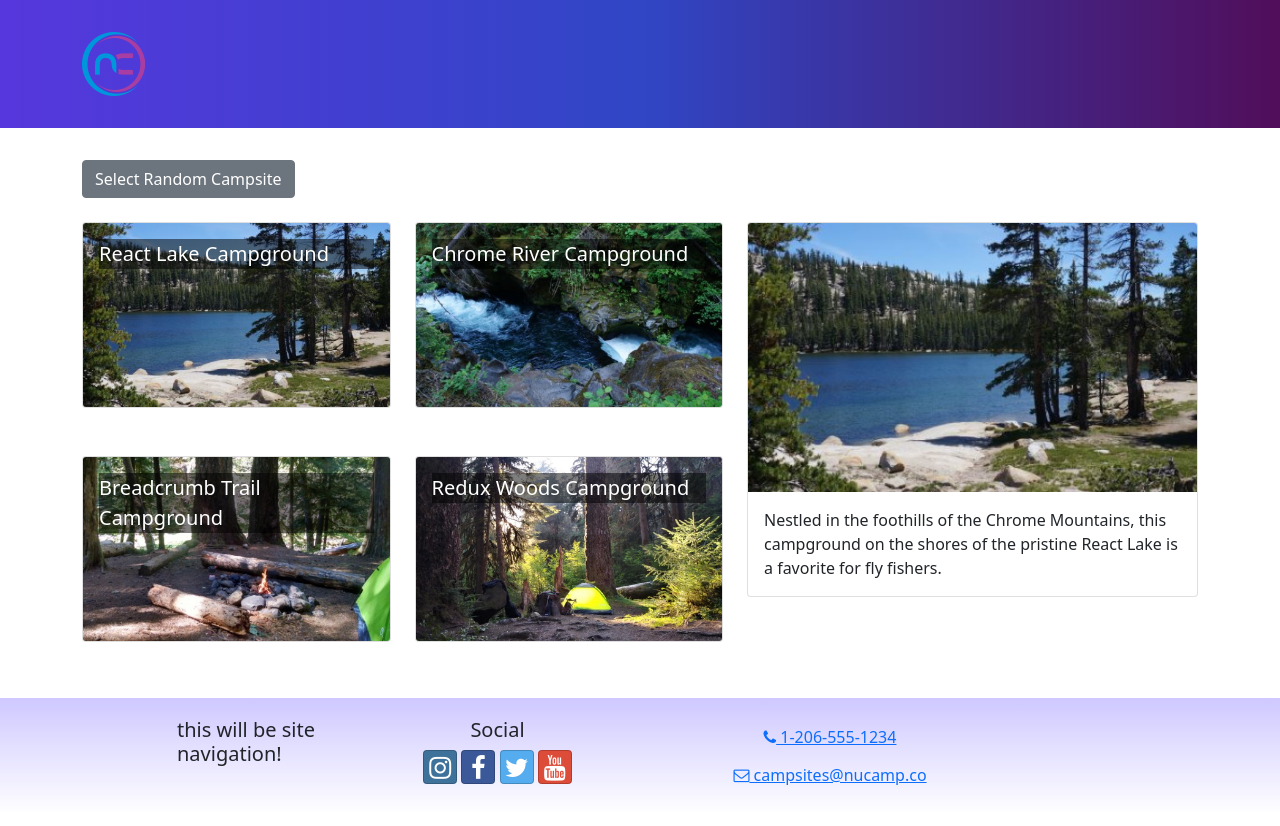
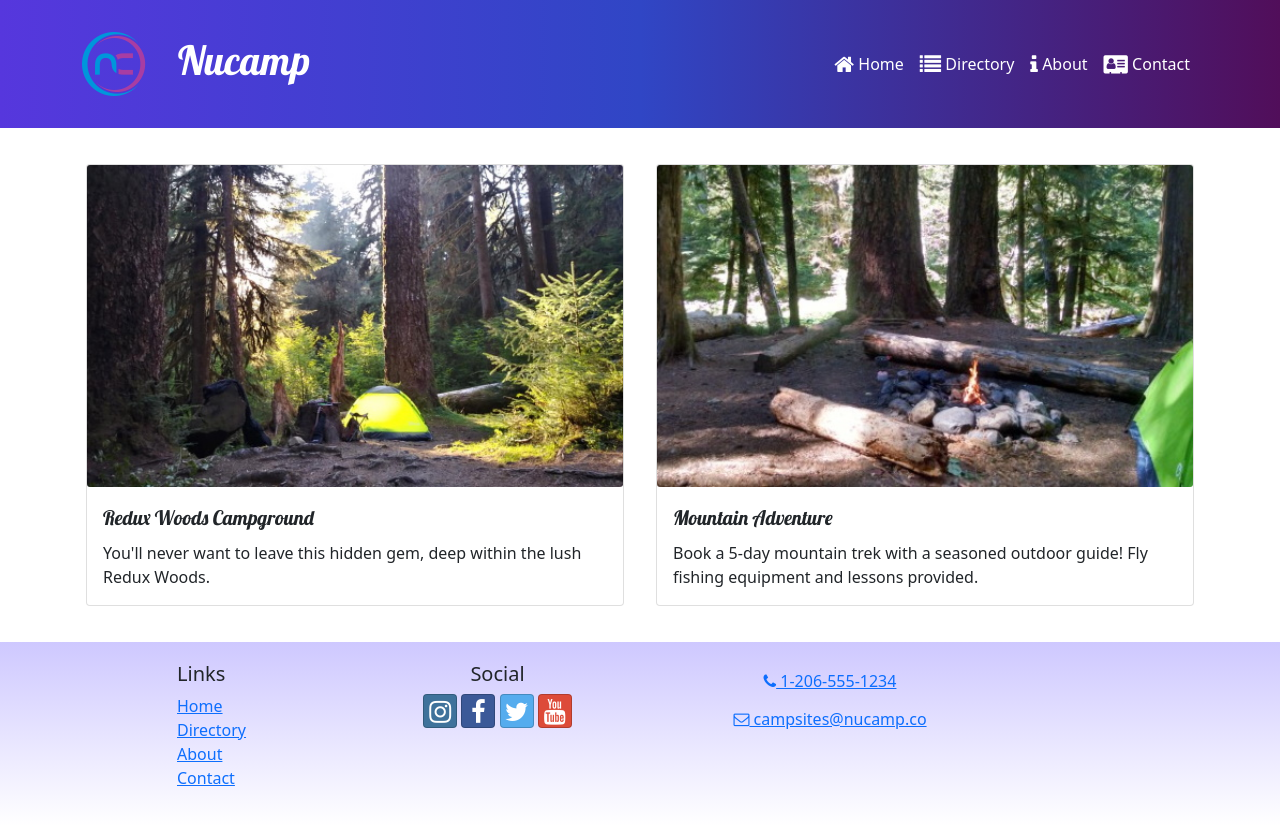
Before and after one commit to P5665/nucampsite-react, a React (Create React App) app: page / in a window 1280 px wide. Built offline with nearby package versions, Linux system fonts and the light colour scheme.

Commit message:
Added main nav, main nav to footer, Used react-router components, set up home page with featured and promotion campsites.  Used slices for central data spot

```diff
--- a/src/App.js
+++ b/src/App.js
@@ -1,8 +1,9 @@
+import { Routes, Route } from "react-router-dom";
+import ContactPage from "./pages/ContactPage";
+import HomePage from "./pages/HomePage";
+import CampsitesDirectoryPage from "./pages/CampsitesDirectoryPage";
 import Header from "./components/Header";
-import CampsitesList from "./features/campsites/CampsitesList";
 import Footer from "./components/Footer";
-import CampsitesDirectoryPage from "./pages/CampsitesDirectoryPage";
-import { Container } from "reactstrap";
 import "./App.css";
 
 // Im keeping Container -- Container -> Row -> Col
@@ -10,7 +11,11 @@
     return (
         <div className="App">
             <Header />
-            <CampsitesDirectoryPage />
+            <Routes>
+                <Route path="/" element={<HomePage />} />
+                <Route path="contact" element={<ContactPage />} />
+                <Route path="directory" element={<CampsitesDirectoryPage />} />
+            </Routes>
             <Footer />
         </div>
     );
--- a/src/components/Footer.js
+++ b/src/components/Footer.js
@@ -1,4 +1,5 @@
 import { Container, Row, Col } from "reactstrap";
+import { Link } from "react-router-dom";
 
 const Footer = () => {
     return (
@@ -6,7 +7,21 @@
             <Container>
                 <Row>
                     <Col xs={{ size: 4, offset: 1 }} sm="2">
-                        <h5>this will be site navigation!</h5>
+                        <h5>Links</h5>
+                        <ul className="list-unstyled">
+                            <li>
+                                <Link to="/">Home</Link>
+                            </li>
+                            <li>
+                                <Link to="/directory">Directory</Link>
+                            </li>
+                            <li>
+                                <Link to="/about">About</Link>
+                            </li>
+                            <li>
+                                <Link to="/contact">Contact</Link>
+                            </li>
+                        </ul>
                     </Col>
                     <Col xs="6" sm="3" className="text-center">
                         <h5>Social</h5>
--- a/src/components/Header.js
+++ b/src/components/Header.js
@@ -1,15 +1,43 @@
-import { Container, Navbar, NavbarBrand } from "reactstrap";
+import { useState } from "react";
+import { Navbar, NavbarBrand, Collapse, NavbarToggler, Nav, NavItem } from "reactstrap";
+import { NavLink } from "react-router-dom";
 import NucampLogo from "../app/assets/img/logo.png";
 
 // Im keeping Container in because BS goes Container -> Row -> Col
 const Header = () => {
+    const [menuOpen, setMenuOpen] = useState(false);
+
     return (
-        <Navbar dark color="primary" sticky="top" expand="md">
-            <Container>
-                <NavbarBrand>
-                    <img src={NucampLogo} alt="nucamp logo" />
-                </NavbarBrand>
-            </Container>
+        <Navbar dark color="primary" sticky="top" expand="md" container="sm">
+            <NavbarBrand className="d-flex align-items-center">
+                <img src={NucampLogo} alt="nucamp logo" />
+                <h1>Nucamp</h1>
+            </NavbarBrand>
+            <NavbarToggler onClick={() => setMenuOpen(!menuOpen)} />
+            <Collapse isOpen={menuOpen} navbar>
+                <Nav className="ms-auto" navbar>
+                    <NavItem>
+                        <NavLink className="nav-link text-white" to="/">
+                            <i className="fa fa-home fa-lg" /> Home
+                        </NavLink>
+                    </NavItem>
+                    <NavItem>
+                        <NavLink className="nav-link text-white" to="/directory">
+                            <i className="fa fa-list fa-lg" /> Directory
+                        </NavLink>
+                    </NavItem>
+                    <NavItem>
+                        <NavLink className="nav-link text-white" to="/about">
+                            <i className="fa fa-info fa-lg" /> About
+                        </NavLink>
+                    </NavItem>
+                    <NavItem>
+                        <NavLink className="nav-link text-white" to="/contact">
+                            <i className="fa fa-address-card fa-lg" /> Contact
+                        </NavLink>
+                    </NavItem>
+                </Nav>
+            </Collapse>
         </Navbar>
     );
 };
--- a/src/features/campsites/CampsitesList.js
+++ b/src/features/campsites/CampsitesList.js
@@ -2,14 +2,14 @@
 import { Col, Row } from "reactstrap";
 import { selectAllCampsites } from "./campsitesSlice";
 
-const CampsitesList = () => {
+const CampsitesList = ({ setCampsiteId }) => {
     const campsites = selectAllCampsites();
 
     // Adjusted classes to make it align properly and look better on desktop and mobile .evenly and only my-4 not m-4
     return (
         <Row className="justify-content-evenly">
             {campsites.map((campsite) => (
-                <Col md="6" className="my-4" key={campsite.id}>
+                <Col md="6" className="my-4" role="button" key={campsite.id} onClick={() => setCampsiteId(campsite.id)}>
                     <CampsiteCard campsite={campsite} />
                 </Col>
             ))}
--- a/src/features/campsites/campsitesSlice.js
+++ b/src/features/campsites/campsitesSlice.js
@@ -4,6 +4,14 @@
     return CAMPSITES;
 };
 
-export const selectRandomCampsite = () => {
-    return CAMPSITES[Math.floor(Math.random() * CAMPSITES.length)];
+// export const selectRandomCampsite = () => {
+//     return CAMPSITES[Math.floor(Math.random() * CAMPSITES.length)];
+// };
+
+export const selectCampsiteById = (id) => {
+    return CAMPSITES.find((campsite) => campsite.id === id);
 };
+
+export const selectFeaturedCampsite = () => {
+    return CAMPSITES.find((campsite) => campsite.featured);
+};
--- /dev/null
+++ b/src/features/display/DisplayCard.js
@@ -0,0 +1,17 @@
+import { Card, CardImg, CardText, CardBody, CardTitle } from "reactstrap";
+
+const DisplayCard = ({ item }) => {
+    const { image, name, description } = item;
+
+    return (
+        <Card>
+            <CardImg src={image} alt={name} />
+            <CardBody>
+                <CardTitle>{name}</CardTitle>
+                <CardText>{description}</CardText>
+            </CardBody>
+        </Card>
+    );
+};
+
+export default DisplayCard;
--- /dev/null
+++ b/src/features/display/DisplayList.js
@@ -0,0 +1,20 @@
+import { Col, Row } from "reactstrap";
+import DisplayCard from "./DisplayCard";
+import { selectFeaturedCampsite } from "../campsites/campsitesSlice";
+import { selectFeaturedPromotion } from "../promotions/promotionsSlice";
+
+const DisplayList = () => {
+    const items = [selectFeaturedCampsite(), selectFeaturedPromotion()];
+
+    return (
+        <Row>
+            {items.map((item, index) => (
+                <Col className="m-1" key={index} md>
+                    <DisplayCard item={item} />
+                </Col>
+            ))}
+        </Row>
+    );
+};
+
+export default DisplayList;
--- /dev/null
+++ b/src/features/promotions/promotionsSlice.js
@@ -0,0 +1,5 @@
+import { PROMOTIONS } from "../../app/shared/PROMOTIONS";
+
+export const selectFeaturedPromotion = () => {
+    return PROMOTIONS.find((promotion) => promotion.featured);
+};
--- a/src/index.js
+++ b/src/index.js
@@ -9,6 +9,7 @@
 import "font-awesome/css/font-awesome.css";
 import "typeface-lobster";
 import "typeface-open-sans";
+import { BrowserRouter } from "react-router-dom";
 
 const container = document.getElementById("root");
 const root = createRoot(container);
@@ -16,7 +17,9 @@
 root.render(
     <React.StrictMode>
         <Provider store={store}>
-            <App />
+            <BrowserRouter>
+                <App />
+            </BrowserRouter>
         </Provider>
     </React.StrictMode>
 );
--- a/src/pages/CampsitesDirectoryPage.js
+++ b/src/pages/CampsitesDirectoryPage.js
@@ -1,18 +1,18 @@
-import { Container, Col, Row, Button } from "reactstrap";
+import { Container, Col, Row } from "reactstrap";
 import CampsiteDetail from "../features/campsites/CampsiteDetail";
 import CampsitesList from "../features/campsites/CampsitesList";
-import { selectRandomCampsite } from "../features/campsites/campsitesSlice";
+import { selectCampsiteById } from "../features/campsites/campsitesSlice";
 import { useState } from "react";
 
 const CampsitesDirectoryPage = () => {
-    const [selectedCampsite, setSelectedCampsite] = useState(selectRandomCampsite());
+    const [campsiteId, setCampsiteId] = useState(0);
+    const selectedCampsite = selectCampsiteById(campsiteId);
 
     return (
         <Container>
-            <Button onClick={() => setSelectedCampsite(selectRandomCampsite())}>Select Random Campsite</Button>
             <Row>
                 <Col sm="5" md="7">
-                    <CampsitesList />
+                    <CampsitesList setCampsiteId={setCampsiteId} />
                 </Col>
                 <Col sm="7" md="5">
                     <CampsiteDetail campsite={selectedCampsite} />
--- /dev/null
+++ b/src/pages/ContactPage.js
@@ -0,0 +1,12 @@
+import { Container, Row, Col } from "reactstrap";
+const ContactPage = () => {
+    return (
+        <Container>
+            <Row>
+                <Col>Contact Page</Col>
+            </Row>
+        </Container>
+    );
+};
+
+export default ContactPage;
--- /dev/null
+++ b/src/pages/HomePage.js
@@ -0,0 +1,12 @@
+import { Container } from "reactstrap";
+import DisplayList from "../features/display/DisplayList";
+
+const HomePage = () => {
+    return (
+        <Container>
+            <DisplayList />
+        </Container>
+    );
+};
+
+export default HomePage;
```
Also changed, not shown: 1 other file (tests, documents, lock files or other folders).
